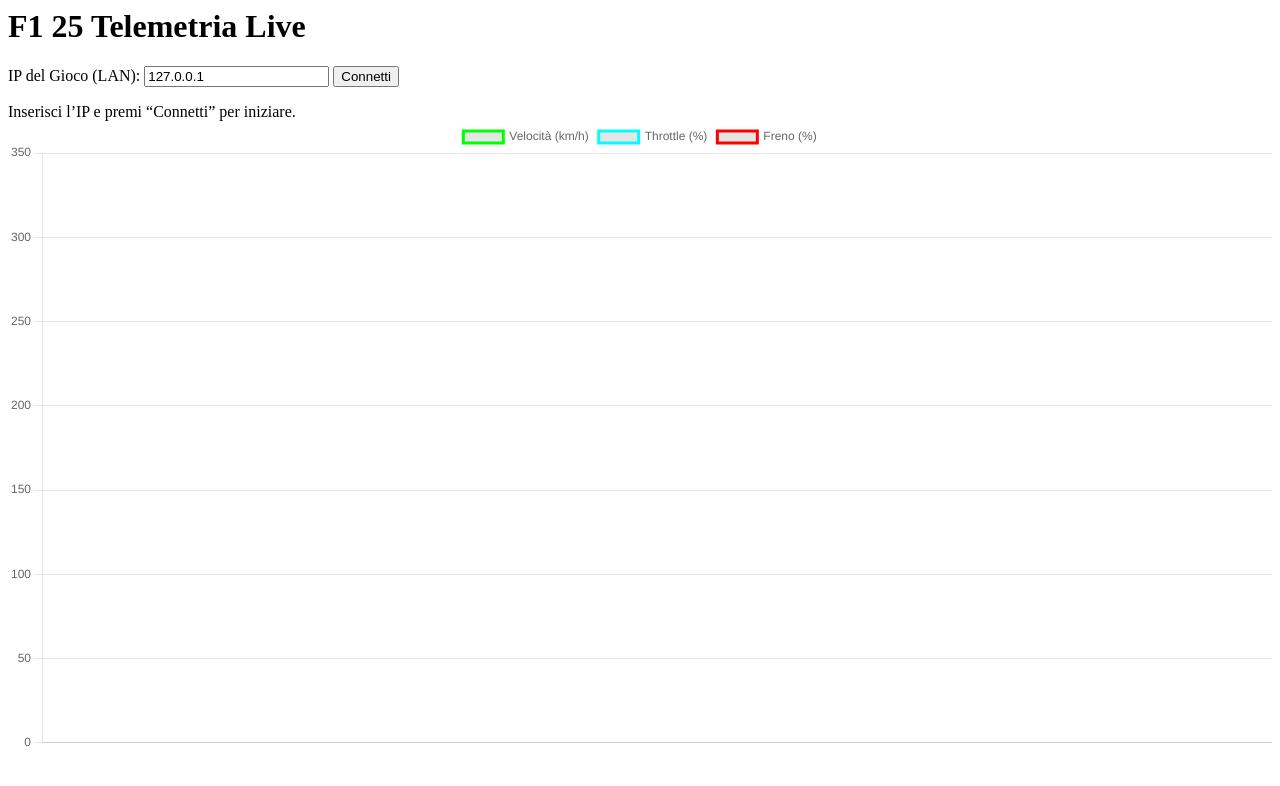
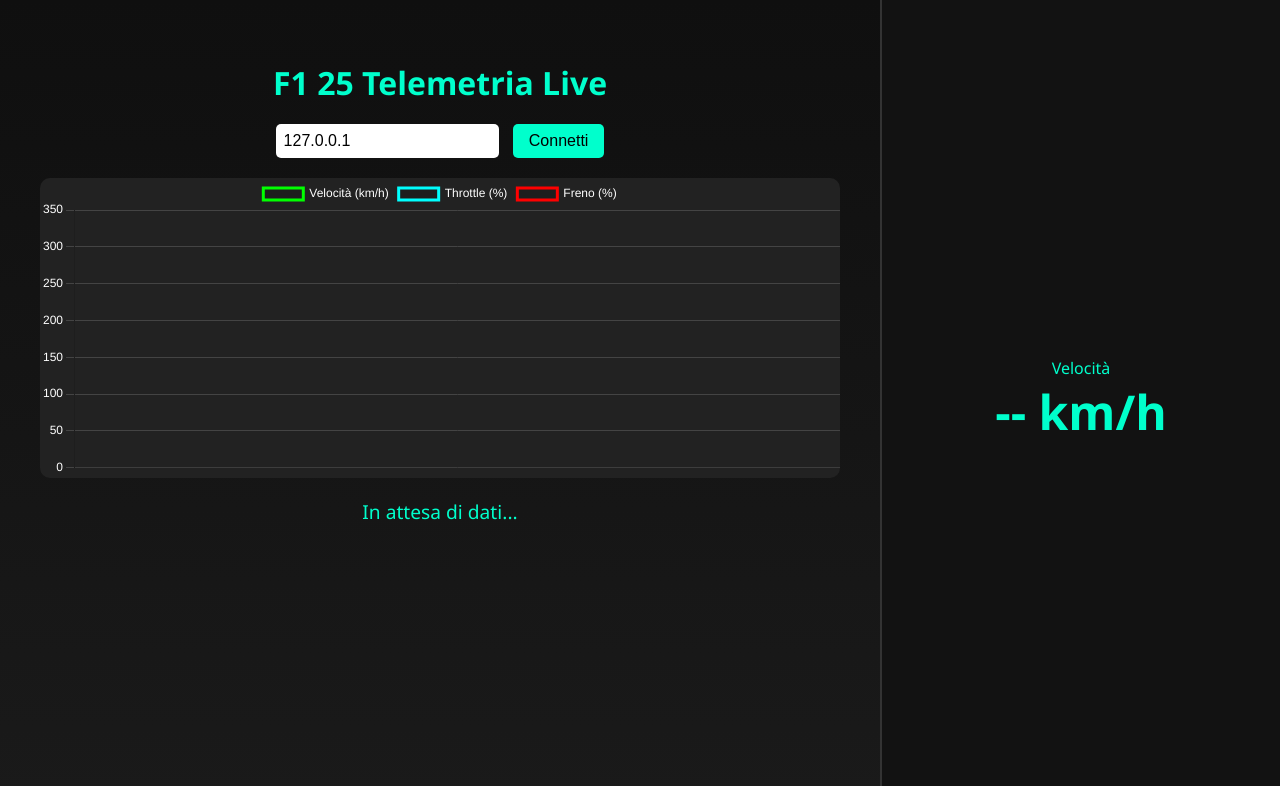
Before and after one commit to jiorro/telemetria, a plain HTML site: page index.html in a window 1280 px wide. Shown: the top 786 px of the page. Drawn offline with nearby package versions, Linux system fonts and the light colour scheme.

Commit message:
Refactor index.html for improved layout and styling
Updated HTML structure and styles for telemetry display.

```diff
--- a/index.html
+++ b/index.html
@@ -1,23 +1,102 @@
+<!DOCTYPE html>
+<html lang="it">
+<head>
+  <meta charset="UTF-8" />
+  <title>F1 25 Telemetria</title>
+  <style>
+    body {
+      margin: 0;
+      background: linear-gradient(to bottom, #0f0f0f, #1a1a1a);
+      color: #00ffcc;
+      font-family: 'Segoe UI', sans-serif;
+      display: flex;
+      flex-direction: row;
+      height: 100vh;
+    }
+
+    .left {
+      flex: 2;
+      padding: 40px;
+    }
+
+    .right {
+      flex: 1;
+      background-color: #121212;
+      display: flex;
+      flex-direction: column;
+      align-items: center;
+      justify-content: center;
+      border-left: 2px solid #333;
+    }
+
+    h1 {
+      text-align: center;
+      margin-bottom: 20px;
+    }
+
+    form {
+      text-align: center;
+      margin-bottom: 20px;
+    }
+
+    input {
+      padding: 8px;
+      font-size: 1em;
+      border-radius: 5px;
+      border: none;
+      margin-right: 10px;
+    }
+
+    button {
+      padding: 8px 16px;
+      font-size: 1em;
+      background-color: #00ffcc;
+      color: #000;
+      border: none;
+      border-radius: 5px;
+      cursor: pointer;
+    }
+
+    .telemetry {
+      font-size: 1.2em;
+      margin-top: 20px;
+      text-align: center;
+    }
+
+    .speed-display {
+      font-size: 3em;
+      font-weight: bold;
+      color: #00ffcc;
+    }
+
+    canvas {
+      background-color: #222;
+      border-radius: 10px;
+    }
+  </style>
+</head>
 <body>
-  <h1>F1 25 Telemetria Live</h1>
-
-  <form id="configForm">
-    <label>IP del Gioco (LAN):</label>
-    <input type="text" id="ipInput" value="127.0.0.1" required />
-    <button type="submit">Connetti</button>
-  </form>
-
-  <div class="data" id="telemetry">
-    Inserisci l’IP e premi “Connetti” per iniziare.
+  <div class="left">
+    <h1>F1 25 Telemetria Live</h1>
+    <form id="configForm">
+      <input type="text" id="ipInput" value="127.0.0.1" required />
+      <button type="submit">Connetti</button>
+    </form>
+    <canvas id="chart" width="800" height="300"></canvas>
+    <div class="telemetry" id="telemetry">In attesa di dati...</div>
   </div>
 
-  <canvas id="chart" width="600" height="300"></canvas>
+  <div class="right">
+    <div>Velocità</div>
+    <div class="speed-display" id="speedDisplay">-- km/h</div>
+  </div>
 
   <script src="https://cdn.jsdelivr.net/npm/chart.js"></script>
   <script>
     const telemetry = document.getElementById('telemetry');
     const form = document.getElementById('configForm');
     const ipInput = document.getElementById('ipInput');
+    const speedDisplay = document.getElementById('speedDisplay');
 
     let socket;
     let chart;
@@ -34,10 +113,9 @@
       socket.onmessage = (event) => {
         const data = JSON.parse(event.data);
         telemetry.innerHTML = `
-          Velocità: ${data.speed} km/h<br>
-          Throttle: ${data.throttle}%<br>
-          Freno: ${data.brake}%
+          Throttle: ${data.throttle}% | Freno: ${data.brake}%
         `;
+        speedDisplay.textContent = `${data.speed} km/h`;
 
         const now = new Date().toLocaleTimeString();
         labels.push(now);
@@ -45,7 +123,7 @@
         throttleData.push(data.throttle);
         brakeData.push(data.brake);
 
-        if (labels.length > 20) {
+        if (labels.length > 30) {
           labels.shift();
           speedData.shift();
           throttleData.shift();
@@ -57,6 +135,7 @@
 
       socket.onerror = () => {
         telemetry.innerHTML = "Errore nella connessione WebSocket.";
+        speedDisplay.textContent = "-- km/h";
       };
     });
 
@@ -73,10 +152,27 @@
       },
       options: {
         responsive: true,
+        plugins: {
+          legend: {
+            labels: {
+              color: 'white'
+            }
+          }
+        },
         scales: {
-          y: { beginAtZero: true, max: 350 }
+          x: {
+            ticks: { color: 'white' },
+            grid: { color: '#444' }
+          },
+          y: {
+            beginAtZero: true,
+            max: 350,
+            ticks: { color: 'white' },
+            grid: { color: '#444' }
+          }
         }
       }
     });
   </script>
 </body>
+</html>
```
